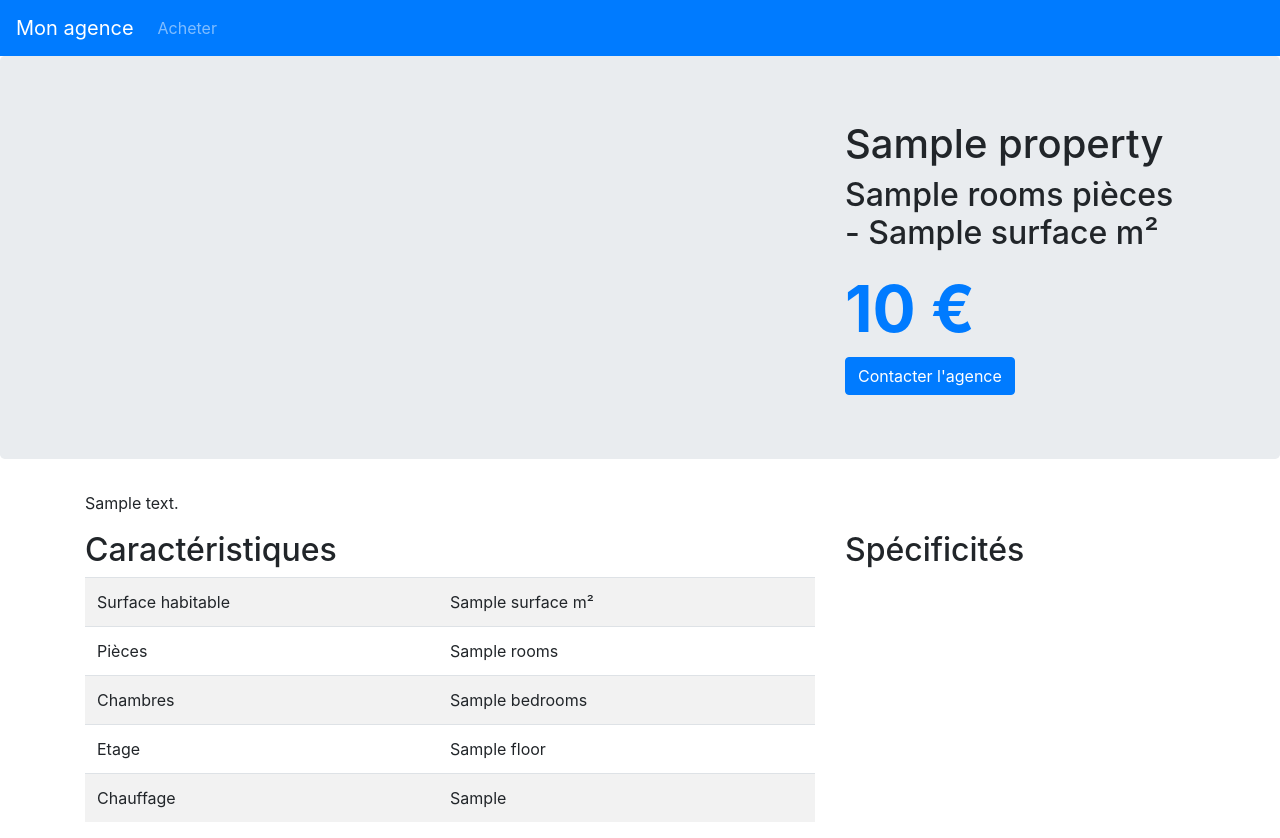
After one commit to Masamune42/masuperagence, a Symfony app: template templates/property/show.html.twig in a window 1280 px wide. The commit adds this page. Run offline with Twig, Linux system fonts and the light colour scheme; the template is opened without the code that fills it: most values are stand-ins (such as "Sample title", 1, 10 or a date in 2020); some libraries are stand-ins or nearby versions.

Commit message:
doctrine

```diff
--- a/composer.json
+++ b/composer.json
@@ -7,6 +7,7 @@
         "php": "^7.1.3",
         "ext-ctype": "*",
         "ext-iconv": "*",
+        "cocur/slugify": "3.1",
         "sensio/framework-extra-bundle": "^5.1",
         "symfony/asset": "*",
         "symfony/console": "*",
--- a/templates/pages/home.html.twig
+++ b/templates/pages/home.html.twig
@@ -21,7 +21,8 @@
             <div class="card">
                 <div class="card-body">
                     <h5 class="card-title">
-                        <a href="">{{ property.title }}</a>
+                        <a
+                            href="{{ path('property.show', {id: property.id, slug: property.slug}) }}">{{ property.title }}</a>
                     </h5>
                     <p class="card-text">{{ property.title }} ({{ property.postalCode }})</p>
                     <div class="text-primary" style="font-weight: bold; font-size: 2em;">
--- /dev/null
+++ b/templates/property/show.html.twig
@@ -0,0 +1,59 @@
+{% extends 'base.html.twig' %}
+
+{% block title property.title %}
+
+{% block body %}
+<div class="jumbotron">
+    <div class="container">
+        <div class="row">
+            <div class="col-md-8">
+
+            </div>
+            <div class="col-md-4">
+                <h1>{{ property.title }}</h1>
+                <h2>{{ property.rooms }} pièces - {{ property.surface }} m²</h2>
+                <div class="text-primary" style="font-size: 4rem;font-weight: bold;">{{ property.formattedPrice }} €
+                </div>
+                <a href="#" class="btn btn-primary">Contacter l'agence</a>
+            </div>
+        </div>
+    </div>
+</div>
+<div class="container mt-4">
+
+    <p>
+        {{ property.description | nl2br }}
+    </p>
+
+    <div class="row">
+        <div class="col-md-8">
+            <h2>Caractéristiques</h2>
+            <table class="table table-striped">
+                <tr>
+                    <td>Surface habitable</td>
+                    <td>{{ property.surface }} m²</td>
+                </tr>
+                <tr>
+                    <td>Pièces</td>
+                    <td>{{ property.rooms }}</td>
+                </tr>
+                <tr>
+                    <td>Chambres</td>
+                    <td>{{ property.bedrooms }}</td>
+                </tr>
+                <tr>
+                    <td>Etage</td>
+                    <td>{{ property.floor }}</td>
+                </tr>
+                <tr>
+                    <td>Chauffage</td>
+                    <td>{{ property.heatType }}</td>
+                </tr>
+            </table>
+        </div>
+        <div class="col-md-4">
+            <h2>Spécificités</h2>
+        </div>
+    </div>
+</div>
+{% endblock %}
```
Also changed, not shown: src/Controller/PropertyController.php (+25 -4 lines), src/Entity/Property.php (+14 -2 lines), README.md, 2 other files.
